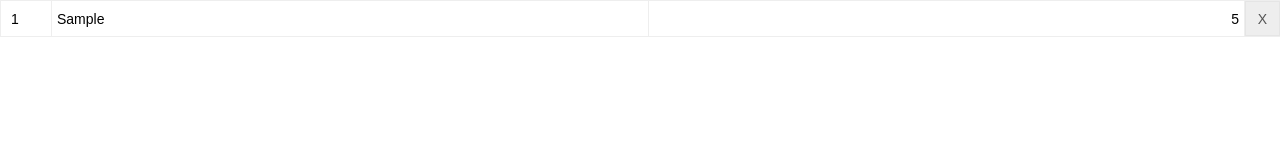
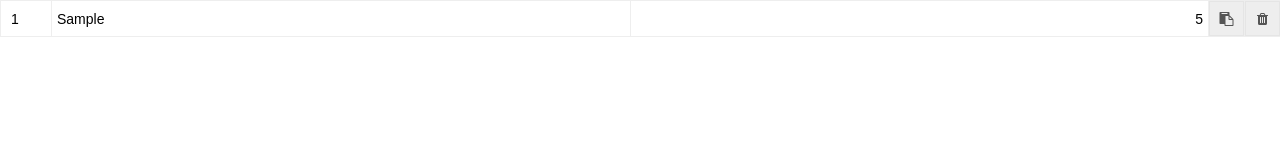
Before and after one commit to tg0825/listcalc, a React app: page / in a window 1280 px wide. Both pictures are taken after typing "Sample", "5" into the empty fields and a click on the button "SUBMIT". Shown: the top 160 px of the page. Built offline with nearby package versions, Linux system fonts and the light colour scheme.

Commit message:
fontawesome 추가, 복사 기능 추가

```diff
--- a/package.json
+++ b/package.json
@@ -24,6 +24,7 @@
     "eslint-plugin-react": "7.4.0",
     "extract-text-webpack-plugin": "3.0.2",
     "file-loader": "1.1.5",
+    "font-awesome": "^4.7.0",
     "fs-extra": "3.0.1",
     "html-webpack-plugin": "2.29.0",
     "immutability-helper": "^2.6.6",
--- a/src/App.js
+++ b/src/App.js
@@ -13,6 +13,7 @@ class App extends Component {
         this.inputSubmit = this.inputSubmit.bind(this);
         this.handleEdit = this.handleEdit.bind(this);
         this.handleRemove = this.handleRemove.bind(this);
+        this.handleClone = this.handleClone.bind(this);
     }
 
     state = {
@@ -20,6 +21,7 @@ class App extends Component {
             // {
             //     name: '커피',
             //     price: '1000'
+            //     ea: 1
             // },
         ],
         totalPrice: 0
@@ -39,7 +41,7 @@ class App extends Component {
 
     // 1. 돔 전, 돔 처리 불가
     componentWillMount() {
-        if (this.state.itemList.length == 0) {
+        if (this.state.itemList.length === 0) {
 
         }
         this.getLocalStorage();
@@ -48,7 +50,7 @@ class App extends Component {
     // 6. 업데이트 후
     componentDidUpdate(prevProps, prevState) {
         // 이전 값과 지금 값을 비교
-        if (JSON.stringify(prevState.itemList) != JSON.stringify(this.state.itemList)) {
+        if (JSON.stringify(prevState.itemList) !== JSON.stringify(this.state.itemList)) {
             localStorage.itemList = JSON.stringify(this.state.itemList);
         }
     }
@@ -69,9 +71,22 @@ class App extends Component {
         })
     }
 
+    handleClone(index) {
+        const cloneItem = Object.assign({}, this.state.itemList[index]);
+
+        this.setState({
+            itemList: update(this.state.itemList,
+                {
+                    $splice: [[index + 1 , 0, cloneItem]]
+                }
+            )
+        })
+    }
+
     handleEdit(name, value, index) {
         this.setState({
-            itemList: update(this.state.itemList, {
+            itemList: update(this.state.itemList,
+                {
                     [index]: {
                         [name]: {$set: value},
                     }
@@ -87,7 +102,8 @@ class App extends Component {
                     itemList={this.state.itemList}
                     handleEdit={this.handleEdit}
                     handleRemove={this.handleRemove}
-                    />
+                    handleClone={this.handleClone}
+                />
                 <div className="bottom">
                     <Result itemList={this.state.itemList}/>
                     <Input inputSubmit={this.inputSubmit}/>
--- a/src/List.js
+++ b/src/List.js
@@ -45,8 +45,15 @@ class List extends Component {
                     <div className="cell cell-button">
                         <button
                             type="button"
+                            onClick={(e)=>this.props.handleClone(i)}
+                        ><i class="fa fa-clipboard" aria-hidden="true"></i>
+                        </button>
+                    </div>
+                    <div className="cell cell-button">
+                        <button
+                            type="button"
                             onClick={(e)=>this.props.handleRemove(e, i)}
-                        > X </button>
+                        ><i class="fa fa-trash" aria-hidden="true"></i></button>
                     </div>
                 </div>
             ));
--- a/src/index.js
+++ b/src/index.js
@@ -1,8 +1,8 @@
 import React from 'react';
 import ReactDOM from 'react-dom';
 import './index.css';
+import 'font-awesome/css/font-awesome.min.css';
 import App from './App';
 import registerServiceWorker from './registerServiceWorker';
-
 ReactDOM.render(<App />, document.getElementById('root'));
 registerServiceWorker();
```
Also changed, not shown: 1 other file (tests, documents, lock files or other folders).
